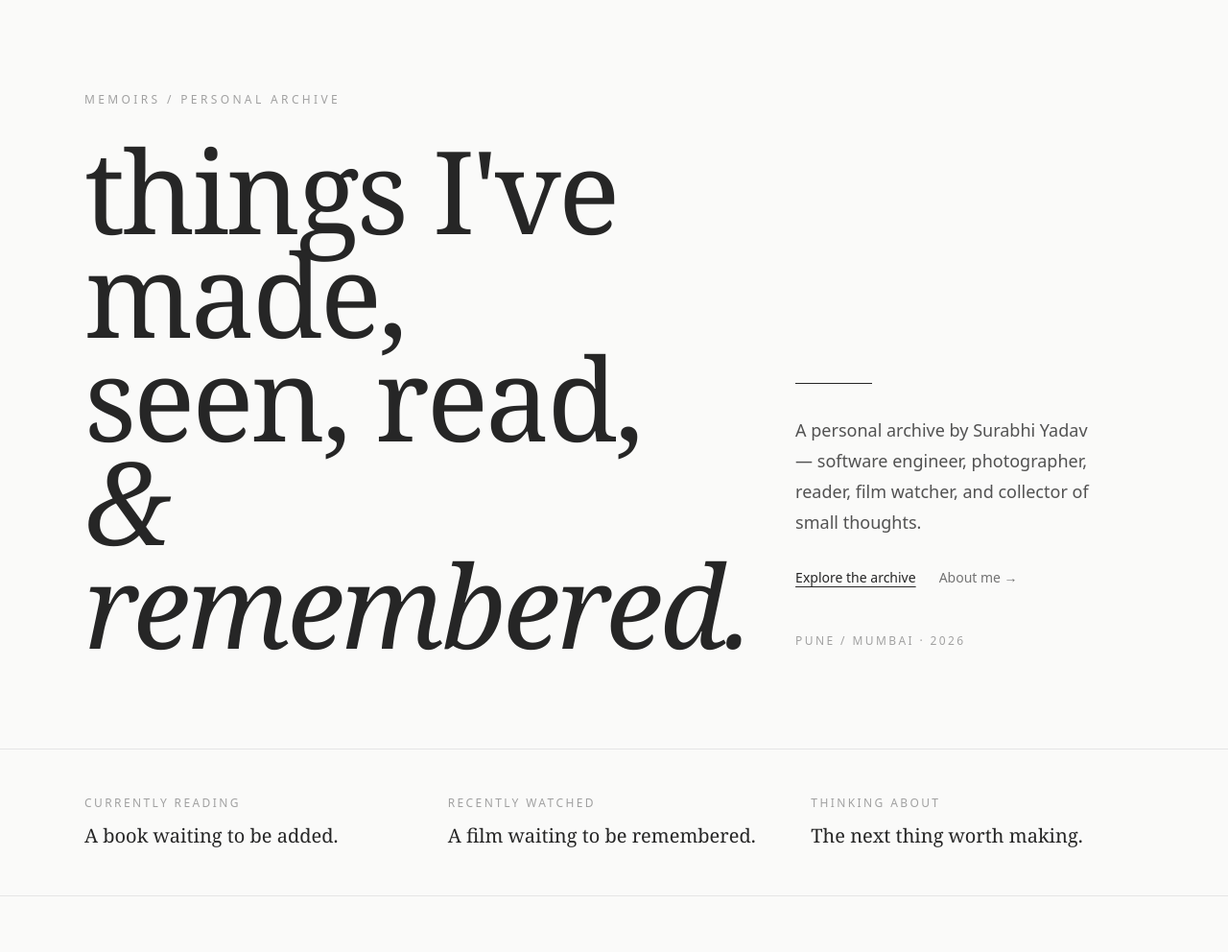
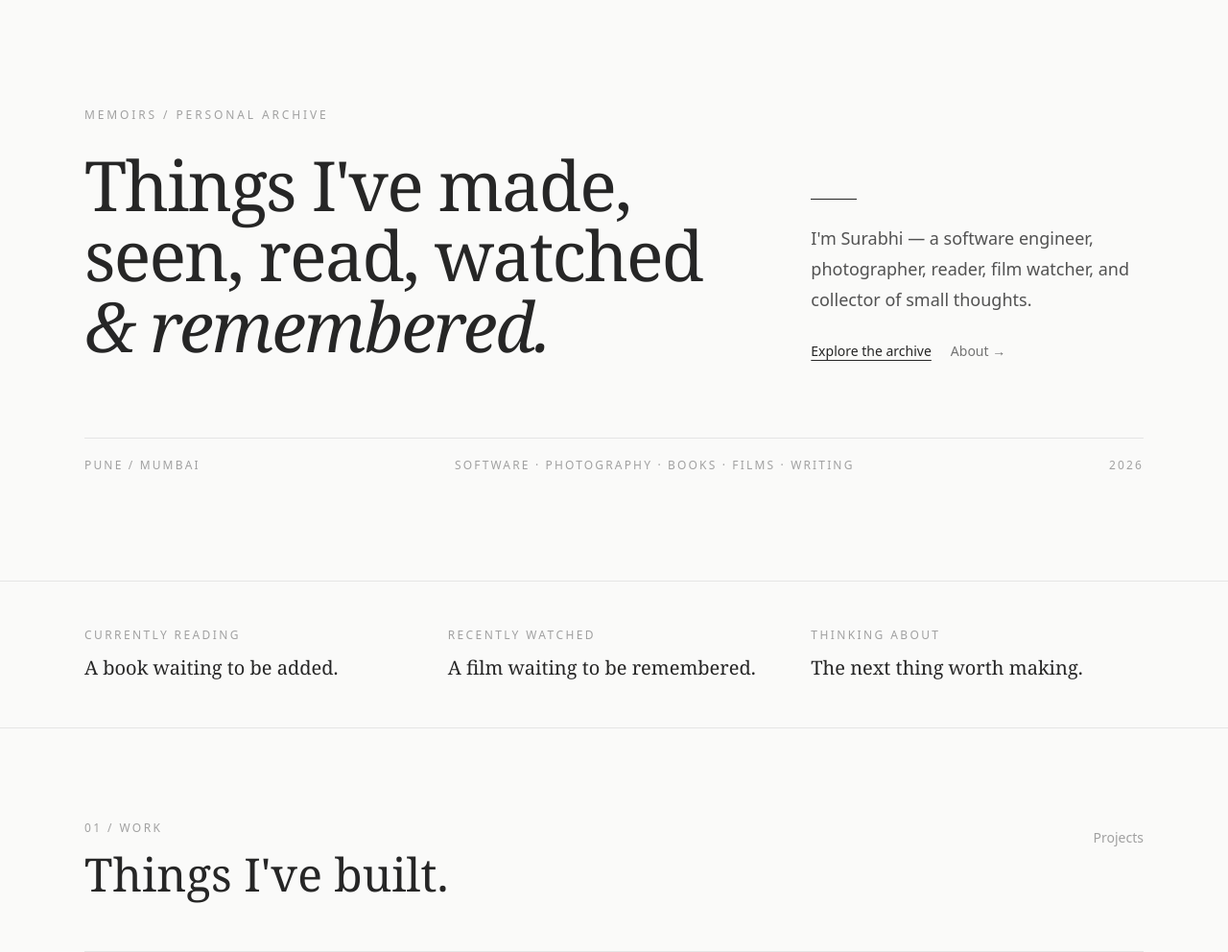
Before and after one commit to surabhiry/Memoirs, a Django app: page / in a window 1280 px wide. Shown: the part 73-1065 px from the top of the page at 96% size. Run offline with Django 5.2, Linux system fonts and the light colour scheme; style sheets or scripts are compiled from the project's sources.

Commit message:
design: refine Memoirs homepage hero

```diff
--- a/memoirs/templates/components/hero.html
+++ b/memoirs/templates/components/hero.html
@@ -1,39 +1,47 @@
 <section class="border-b border-neutral-200">
-    <div class="mx-auto max-w-6xl px-6 py-16 sm:py-20 lg:py-24">
-        <div class="grid gap-12 lg:grid-cols-[1.15fr_0.85fr] lg:items-end">
-            <div>
-                <p class="text-xs uppercase tracking-[0.28em] text-neutral-400">
+    <div class="mx-auto max-w-6xl px-6 py-20 sm:py-24 lg:py-28">
+
+        <div class="grid gap-12 lg:grid-cols-12 lg:gap-8">
+
+            <div class="lg:col-span-8">
+                <p class="text-xs uppercase tracking-[0.24em] text-neutral-400">
                     Memoirs / Personal archive
                 </p>
 
-                <h1 class="mt-8 max-w-4xl font-serif text-6xl leading-[0.9] tracking-tight sm:text-7xl lg:text-[7.5rem]">
-                    things I've made,<br>
-                    seen, read,<br>
+                <h1 class="mt-7 max-w-4xl font-serif text-5xl leading-[1.02] tracking-tight sm:text-6xl lg:text-7xl">
+                    Things I've made,<br>
+                    seen, read, watched<br>
                     <span class="italic">&amp; remembered.</span>
                 </h1>
             </div>
 
-            <div class="flex flex-col justify-end lg:pb-2">
-                <div class="mb-8 h-px w-20 bg-neutral-800"></div>
+            <div class="flex items-end lg:col-span-4">
+                <div class="max-w-sm lg:ml-auto">
+                    <div class="mb-6 h-px w-12 bg-neutral-800"></div>
 
-                <p class="max-w-md text-lg leading-8 text-neutral-600">
-                    A personal archive by Surabhi Yadav — software engineer,
-                    photographer, reader, film watcher, and collector of small thoughts.
-                </p>
+                    <p class="text-base leading-7 text-neutral-600 sm:text-lg sm:leading-8">
+                        I'm Surabhi — a software engineer, photographer,
+                        reader, film watcher, and collector of small thoughts.
+                    </p>
 
-                <div class="mt-8 flex flex-wrap gap-x-6 gap-y-3 text-sm">
-                    <a href="#projects" class="underline underline-offset-4 hover:text-neutral-500">
-                        Explore the archive
-                    </a>
-                    <a href="#about" class="text-neutral-500 hover:text-neutral-800">
-                        About me →
-                    </a>
+                    <div class="mt-7 flex items-center gap-5 text-sm">
+                        <a href="#projects" class="underline underline-offset-4 hover:text-neutral-500">
+                            Explore the archive
+                        </a>
+                        <a href="#about" class="text-neutral-500 hover:text-neutral-800">
+                            About →
+                        </a>
+                    </div>
                 </div>
+            </div>
 
-                <p class="mt-12 text-xs uppercase tracking-[0.2em] text-neutral-400">
-                    Pune / Mumbai · 2026
-                </p>
-            </div>
         </div>
+
+        <div class="mt-20 flex flex-col gap-3 border-t border-neutral-200 pt-5 text-xs uppercase tracking-[0.18em] text-neutral-400 sm:flex-row sm:items-center sm:justify-between">
+            <span>Pune / Mumbai</span>
+            <span>Software · Photography · Books · Films · Writing</span>
+            <span>2026</span>
+        </div>
+
     </div>
 </section>
```
